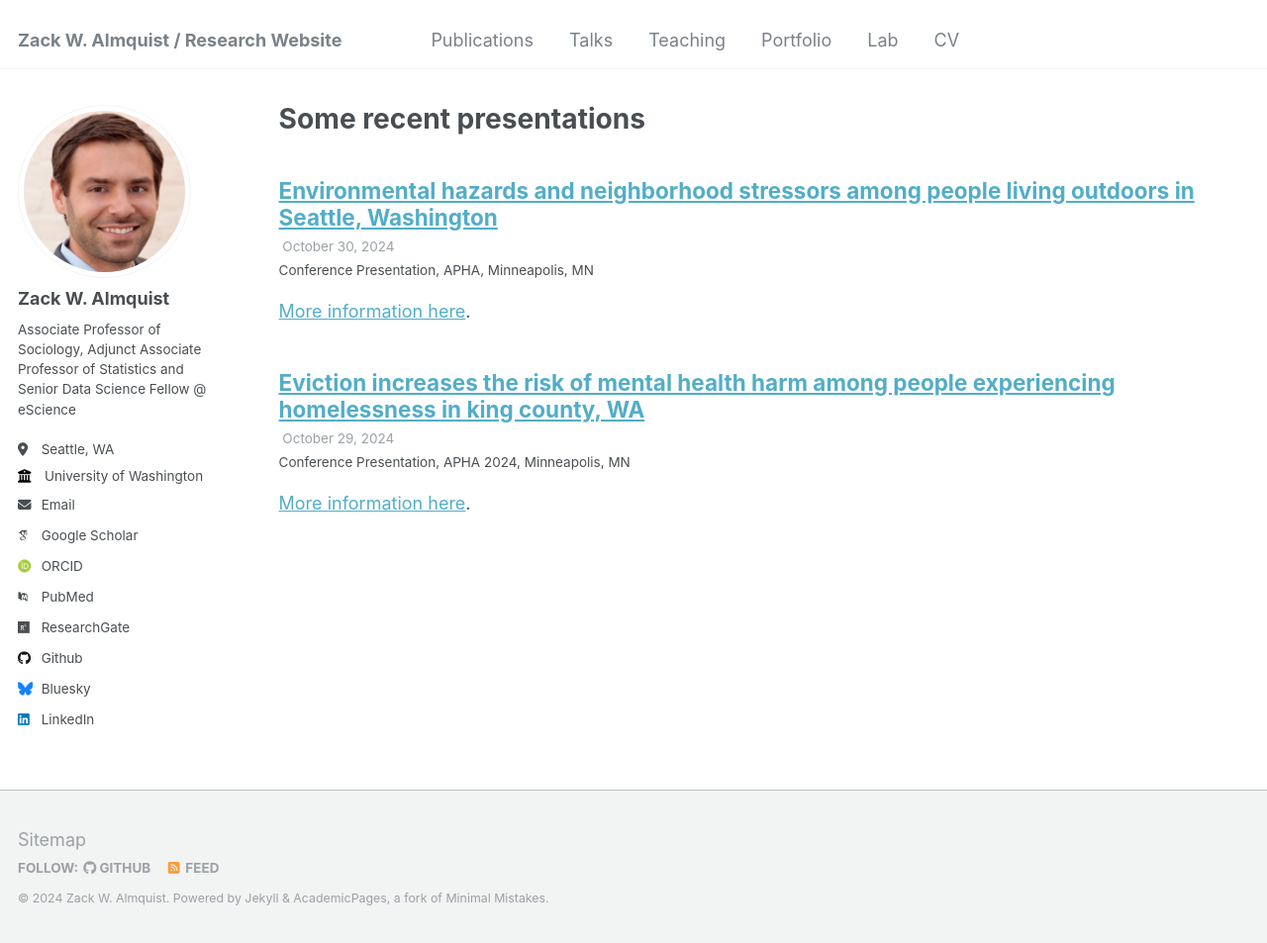
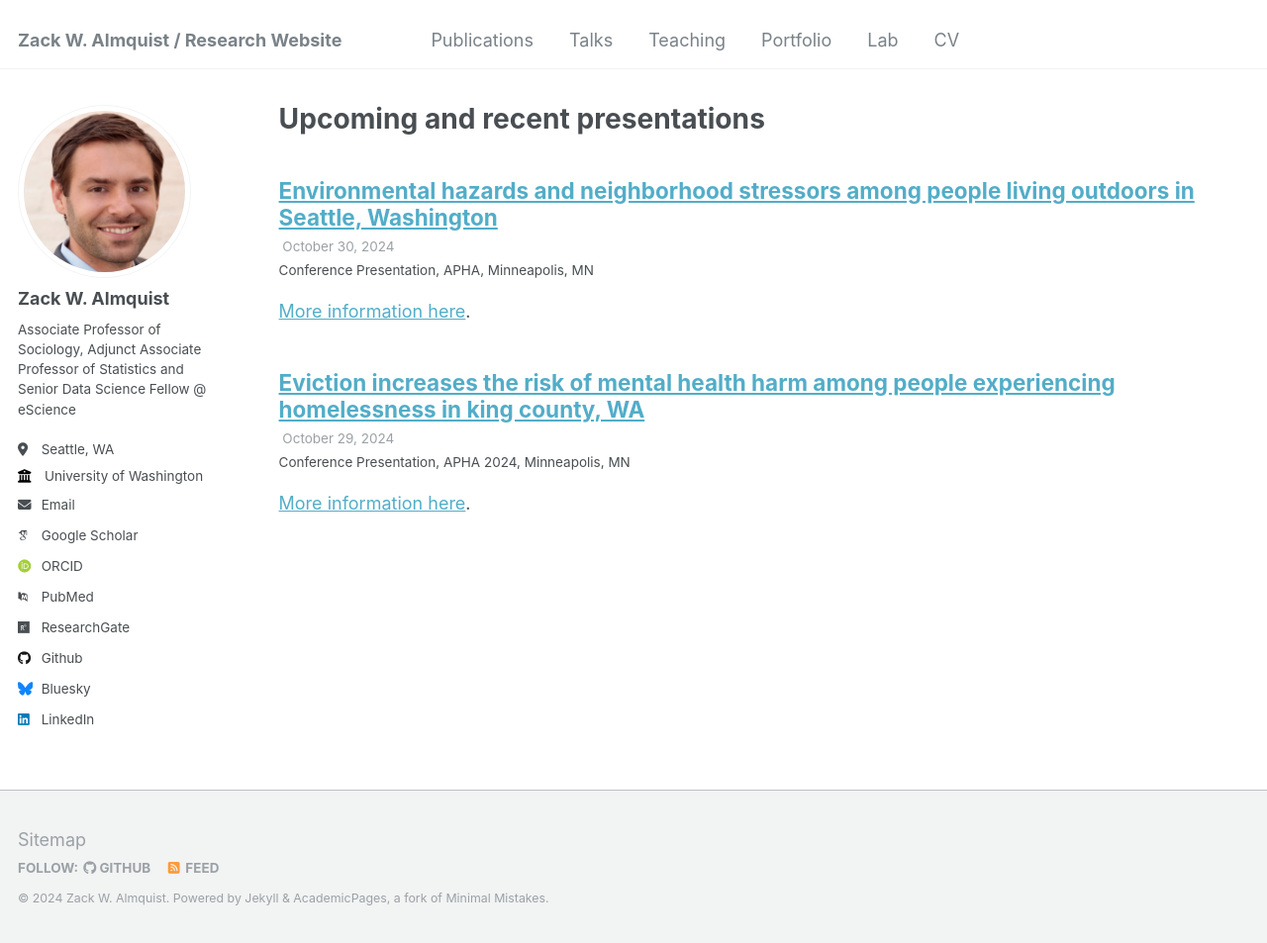
Before and after one commit to zalmquist/zalmquist.github.io, a Jekyll site: the page built from _pages/talks.html, in a window 1280 px wide and 953 px high. Shown: the whole window at 99% size. Built offline with Jekyll 4.4.1, drawn with Linux system fonts in a browser that asks for light colours; some web fonts are replaced.

Commit message:
Update talks.html

```diff
--- a/_pages/talks.html
+++ b/_pages/talks.html
@@ -1,6 +1,6 @@
 ---
 layout: archive
-title: "Some recent presentations"
+title: "Upcoming and recent presentations"
 permalink: /talks/
 author_profile: true
 ---
```
